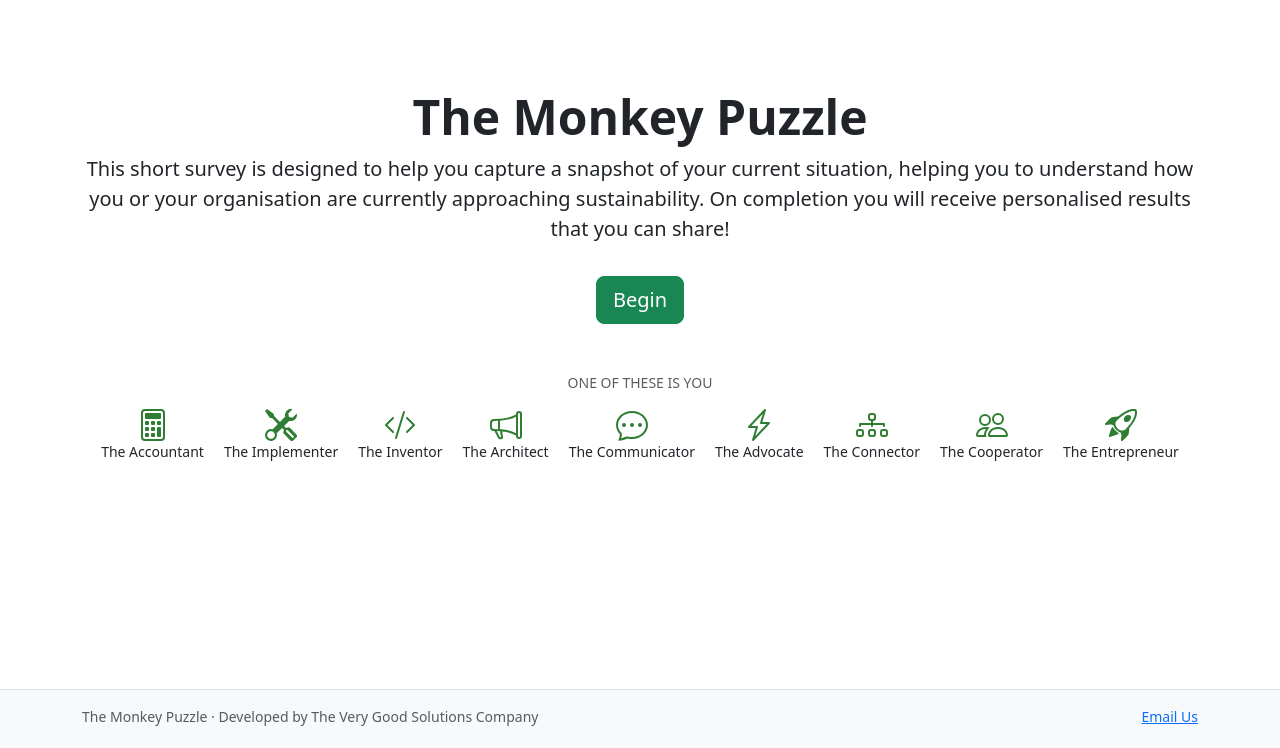
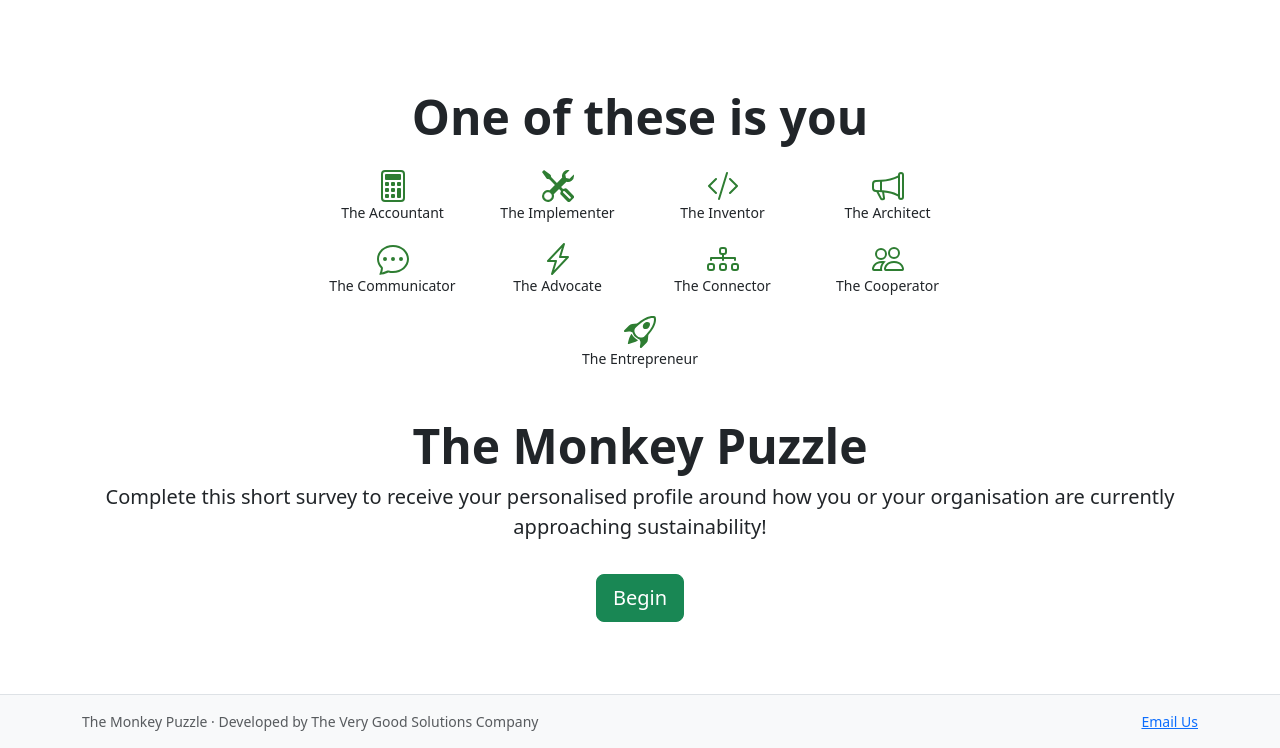
Before and after one commit to TSpice534/monkey-puzzle, a Flask app: page / in a window 1280 px wide. Shown: the part 57-805 px from the top of the page. Before the commit the page ends 783 px from the top, so only its background shows below. Run offline with Flask 3, Linux system fonts and the light colour scheme.

Commit message:
chore: landing page persona grid first, then title and intro (backlog #0043)

```diff
--- a/app/static/css/theme.css
+++ b/app/static/css/theme.css
@@ -299,16 +299,22 @@
 /* Home page's static, undifferentiated "One of these is you" persona grid
    (backlog #0042) — no highlighting, no motion, no persona signal. */
 .persona-preview-grid {
+  --preview-gap: 1.25rem;
   display: flex;
   flex-wrap: wrap;
   justify-content: center;
-  gap: 1.25rem;
+  gap: var(--preview-gap);
+  max-width: 40rem;
+  margin-left: auto;
+  margin-right: auto;
 }
 
+/* Four per row so the 9 personas always wrap 4 / 4 / 1 (backlog #0043). */
 .persona-preview-grid li {
   display: flex;
   flex-direction: column;
   align-items: center;
+  flex: 0 0 calc((100% - 3 * var(--preview-gap)) / 4);
 }
 
 /* Post-resolution persona badge in the survey step progress area (backlog
@@ -500,5 +506,5 @@
   /* Home page persona preview grid (backlog #0042): shrink so all 9 items
      still read on a 320-390px viewport. */
   .persona-icon--preview { width: 1.5rem; height: 1.5rem; }
-  .persona-preview-grid { gap: 0.75rem; }
+  .persona-preview-grid { --preview-gap: 0.75rem; }
 }
--- a/app/templates/index.html
+++ b/app/templates/index.html
@@ -2,16 +2,8 @@
 
 {% block content %}
 <div class="py-5 text-center">
-  <h1 class="display-5 fw-bold">The Monkey Puzzle</h1>
-  <p class="lead">
-    This short survey is designed to help you capture a snapshot of your current situation,
-    helping you to understand how you or your organisation are currently approaching
-    sustainability. On completion you will receive personalised results that you can share!
-  </p>
-  <a class="btn btn-success btn-lg mt-3" href="{{ url_for('survey.start') }}">Begin</a>
-
   {% if personas %}
-  <p class="text-uppercase small text-muted mb-3 mt-5">One of these is you</p>
+  <h2 class="display-5 fw-bold mb-4">One of these is you</h2>
   <ul class="persona-preview-grid list-unstyled">
     {% for persona in personas.values() %}
     <li>
@@ -21,5 +13,12 @@
     {% endfor %}
   </ul>
   {% endif %}
+
+  <h1 class="display-5 fw-bold mt-5">The Monkey Puzzle</h1>
+  <p class="lead">
+    Complete this short survey to receive your personalised profile around how you or your
+    organisation are currently approaching sustainability!
+  </p>
+  <a class="btn btn-success btn-lg mt-3" href="{{ url_for('survey.start') }}">Begin</a>
 </div>
 {% endblock %}
```
Also changed, not shown: backlog/0043-landing-page-persona-grid-first-layout.md (+2 -2 lines), backlog/BACKLOG.md (+1 -1 lines), CHANGELOG.md.
